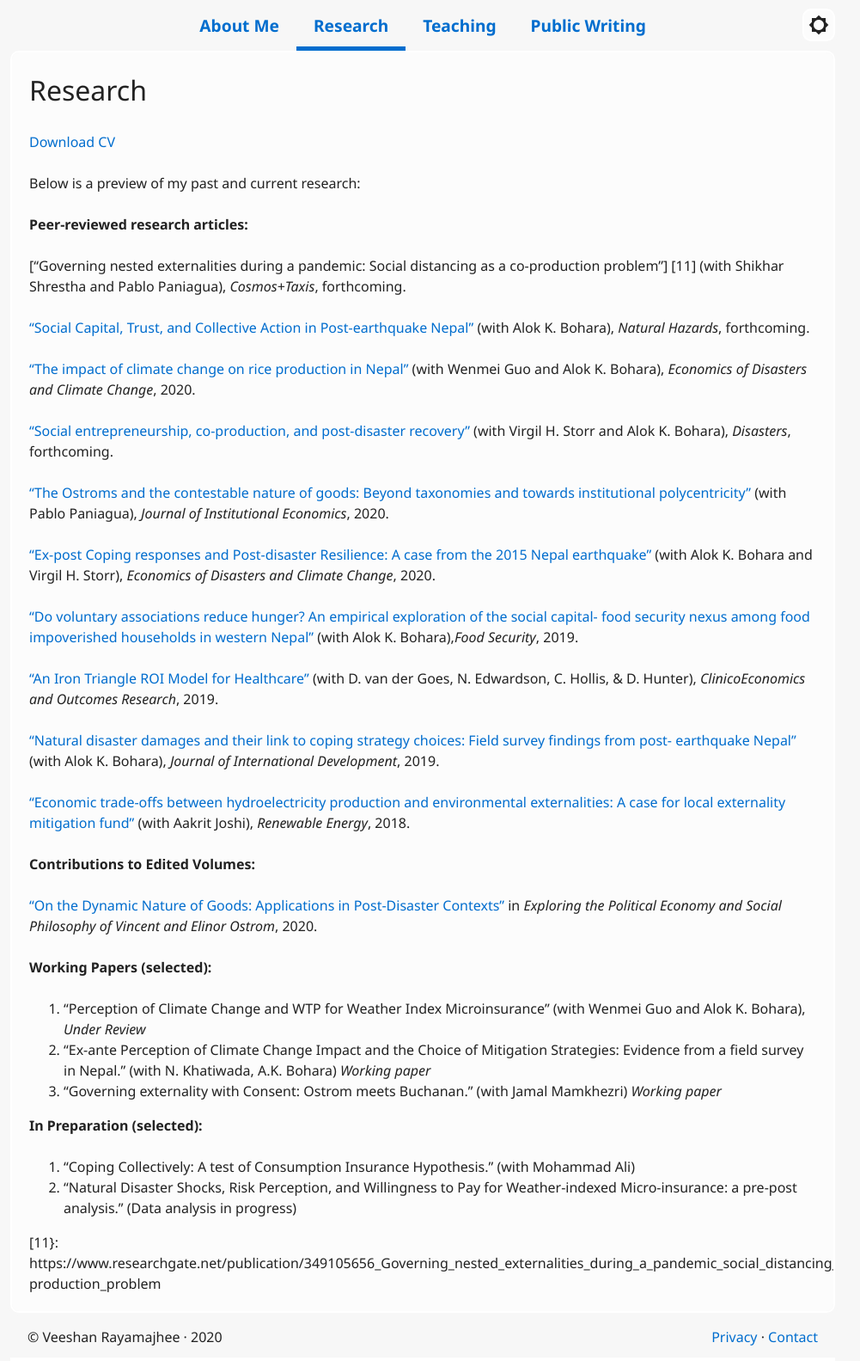
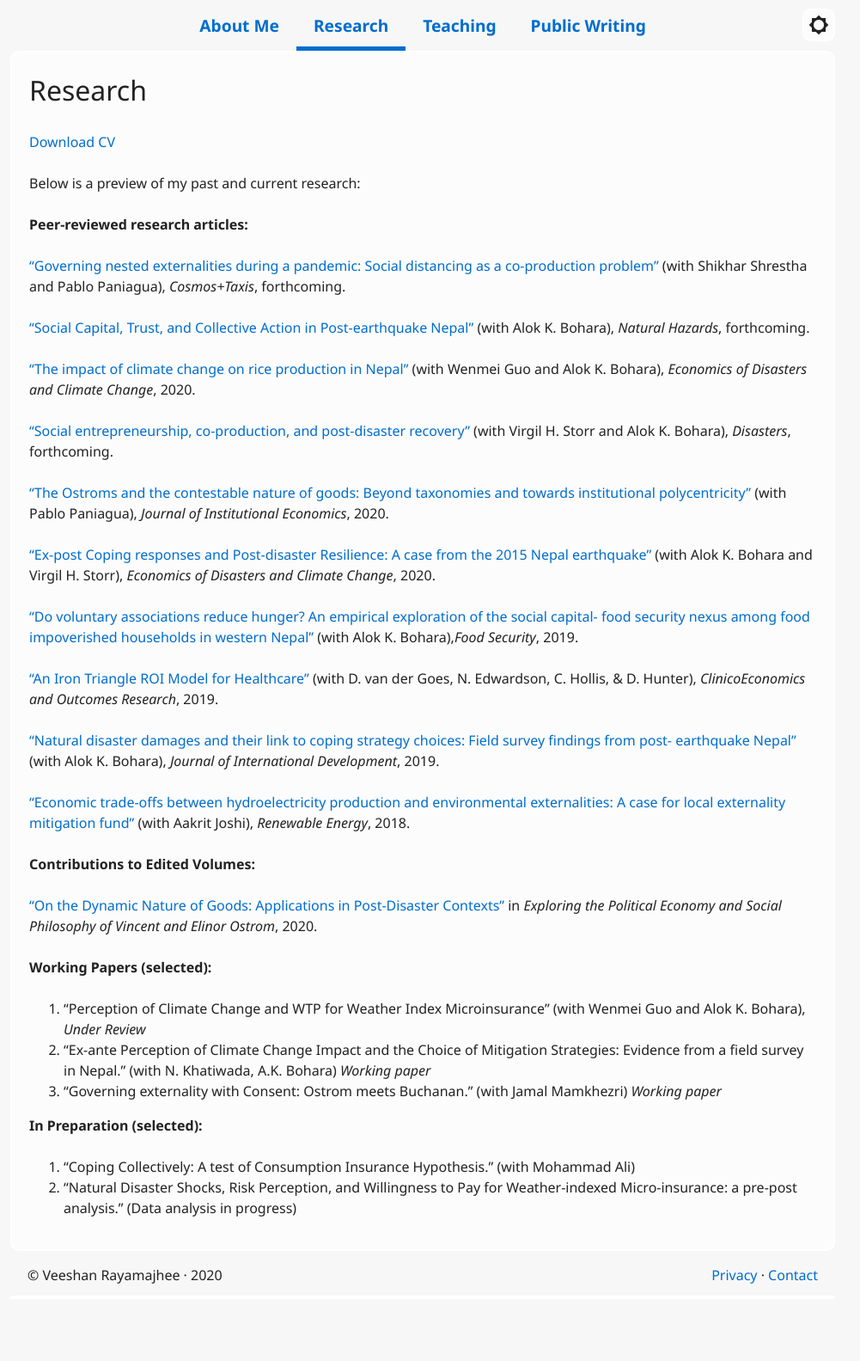
Before and after one commit to veeshanr/veeshanr.github.io, a Jekyll site: the page built from pages/research.md, in a window 1280 px wide. Shown: the whole page at 86% size, without its empty margins (148-1149 px from the left). Built offline with Jekyll 4.4.1, drawn with Linux system fonts in a browser that asks for light colours; after the commit the page ends 1511 px from its top, so only the background shows below that.

Commit message:
Update research.md

```diff
--- a/pages/research.md
+++ b/pages/research.md
@@ -58,4 +58,4 @@ Below is a preview of my past and current research:
 [8]: https://books.google.com/books?hl=en&lr=&id=E2vsDwAAQBAJ&oi=fnd&pg=PA3&ots=rGTKi7MRy4&sig=bnAIzztsbe5cmY3krMCmJYRZwQo#v=onepage&q&f=false
 [9]: https://doi.org/10.1007/s41885-020-00079-8
 [10]: https://doi.org/10.1007/s11069-020-04363-4
-[11}: https://www.researchgate.net/publication/349105656_Governing_nested_externalities_during_a_pandemic_social_distancing_as_a_co-production_problem
+[11]: https://www.researchgate.net/publication/349105656_Governing_nested_externalities_during_a_pandemic_social_distancing_as_a_co-production_problem
```
